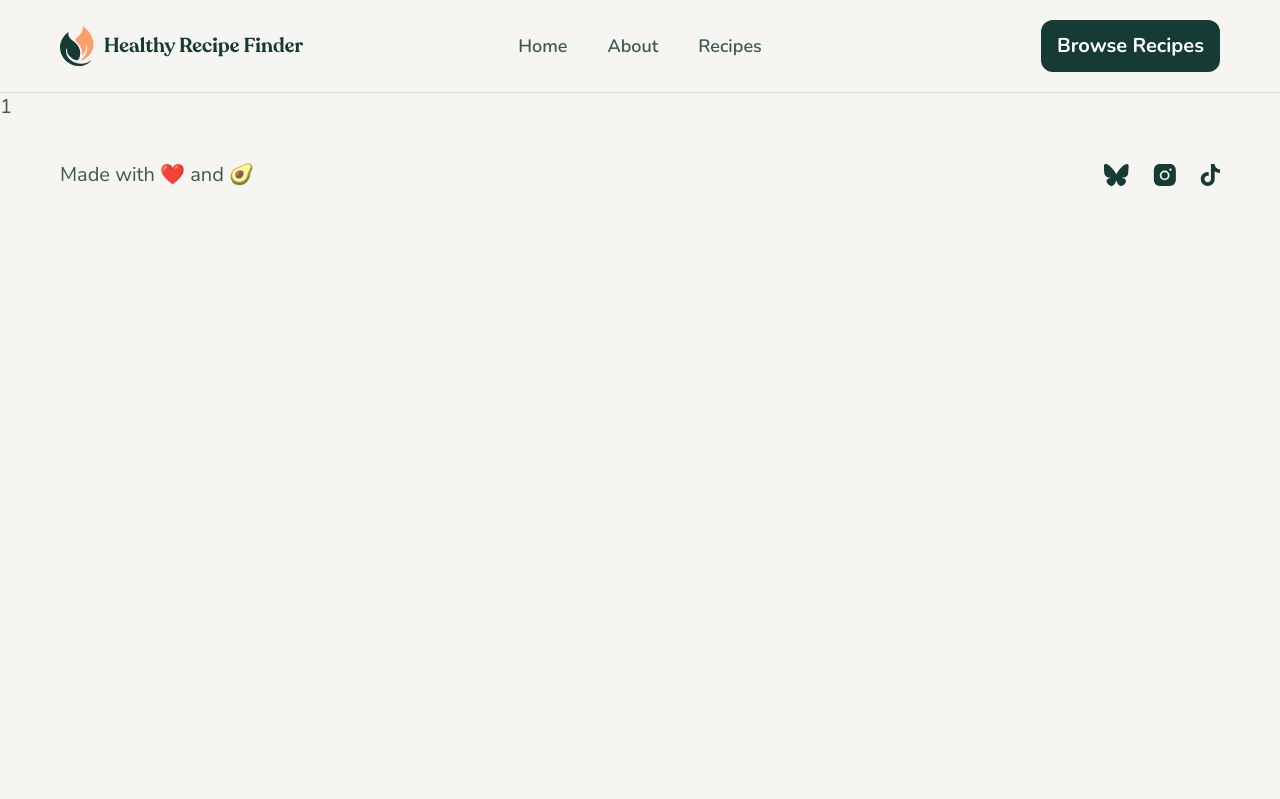
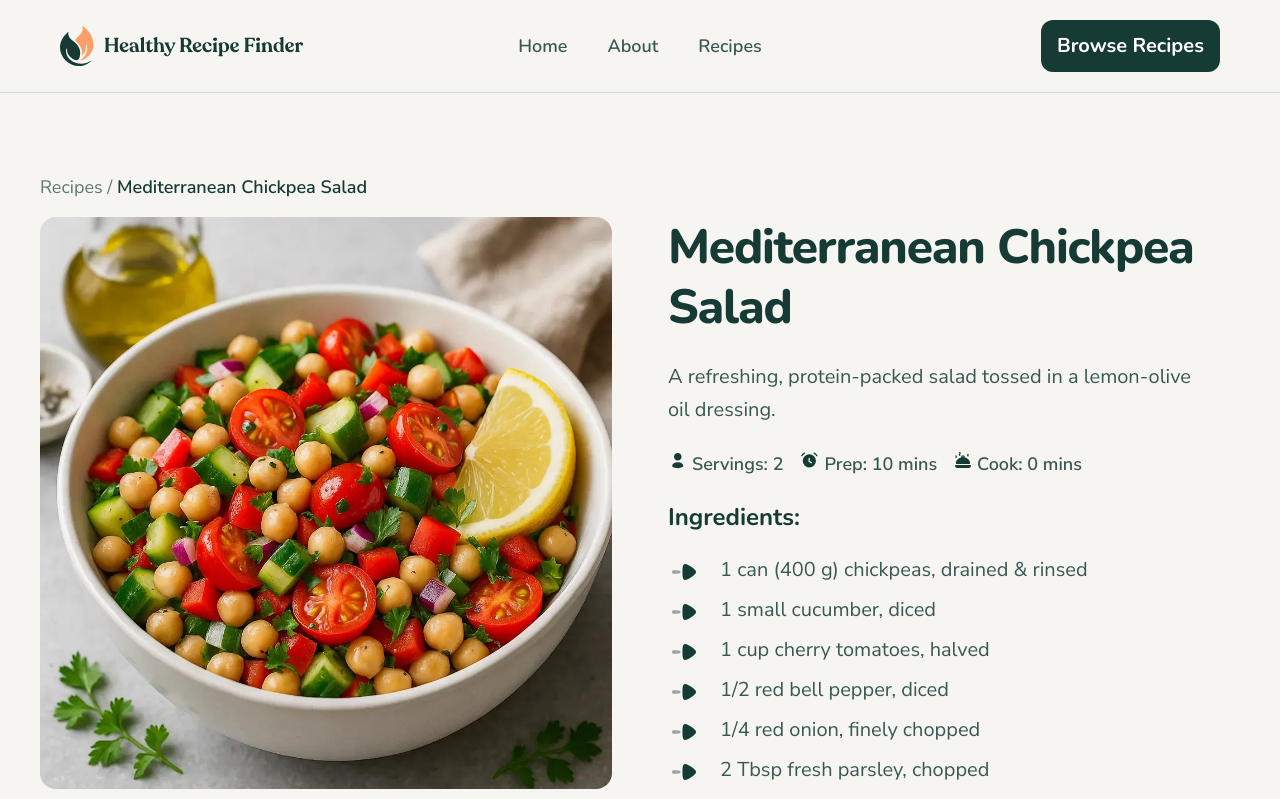
Before and after one commit to jaymiyam/frontend-mentor-recipe-finder, a Next.js app: page /recipes/1 in a window 1280 px wide. Shown: the top 799 px of the page. Built offline with nearby package versions, Linux system fonts and the light colour scheme.

Commit message:
individual recipe page

```diff
--- a/app/about/page.tsx
+++ b/app/about/page.tsx
@@ -1,5 +1,5 @@
 import Image from 'next/image';
-import AboutBulletPoint from '@/components/AboutBulletPoint';
+import BulletPoint from '@/components/BulletPoint';
 import AboutFeatures from '@/components/AboutFeatures';
 import CallToAction from '@/components/CallToAction';
 import ourMission from '@/assets/images/image-about-our-mission-large.webp';
@@ -50,33 +50,33 @@ export default function AboutPage() {
         </div>
       </section>
       <AboutFeatures title="Why we exist">
-        <AboutBulletPoint
+        <BulletPoint
           title="Cut through the noise"
           text="The internet is bursting with recipes, yet most busy cooks still default to take-away or packaged foods. We curate a tight collection of fool-proof dishes so you can skip the scrolling and start cooking."
         />
-        <AboutBulletPoint
+        <BulletPoint
           title="Empower home kitchens."
           text="When you control what goes into your meals, you control how you feel. Every recipe is built around unrefined ingredients and ready in about half an hour of active prep."
         />
-        <AboutBulletPoint
+        <BulletPoint
           title="Make healthy look good."
           text="High-resolution imagery shows you exactly what success looks like—because we eat with our eyes first, and confidence matters."
         />
       </AboutFeatures>
       <AboutFeatures title="Our food philosophy">
-        <AboutBulletPoint
+        <BulletPoint
           title="Whole ingredients first."
           text="Fresh produce, grains, legumes, herbs, and quality fats form the backbone of every recipe."
         />
-        <AboutBulletPoint
+        <BulletPoint
           title="Flavor without compromise."
           text="Spices, citrus, and natural sweetness replace excess salt, sugar, and additives."
         />
-        <AboutBulletPoint
+        <BulletPoint
           title="Respect for time."
           text="Weeknight meals should slot into real schedules; weekend cooking can be leisurely but never wasteful."
         />
-        <AboutBulletPoint
+        <BulletPoint
           title="Sustainable choices."
           text="Short ingredient lists cut down on food waste and carbon footprint, while plant-forward dishes keep things planet-friendly."
         />
--- a/app/recipes/[id]/page.jsx
+++ b/app/recipes/[id]/page.jsx
@@ -1,6 +1,155 @@
+import recipes from '@/data.json';
+import BulletPoint from '@/components/BulletPoint.tsx';
+import RecipeCard from '@/components/RecipeCard.tsx';
+import Image from 'next/image';
+import Link from 'next/link';
+
 const RecipePage = async ({ params }) => {
   const { id } = await params;
-  return <p>{id}</p>;
+
+  const recipe = recipes.find((r) => String(r.id) === id);
+
+  if (!recipe) {
+    return <p>Recipe not found.</p>;
+  }
+
+  const moreRecipes = recipes
+    .filter((r) => String(r.id) !== id) //filter out current recipe
+    .sort(() => 0.5 - Math.random()) //use a random +ve/-ve number to shuffle recipes
+    .slice(0, 3); //slice and pick out first 3 recipes
+
+  return (
+    <section>
+      <div className="max-w-[1200px] mx-auto">
+        <div className="py-20 border-b border-b-neutral-200">
+          <div className="mb-4 text-lg">
+            <Link href="/recipes" className="opacity-80">
+              Recipes /{' '}
+            </Link>
+            <span className="text-neutral-900 font-semibold">
+              {recipe.title}
+            </span>
+          </div>
+          <div className="grid grid-cols-2 gap-14">
+            <div className="relative">
+              <Image
+                src={recipe.image.large}
+                width={1236}
+                height={1200}
+                alt=""
+                className="rounded-2xl"
+              />
+            </div>
+            <div className="flex flex-col gap-6 items-start justify-center">
+              <h2 className="font-heading text-neutral-900 tracking-tight font-extrabold text-5xl leading-tight">
+                {recipe.title}
+              </h2>
+              <p className="text-xl max-w-[45ch] leading-relaxed">
+                {recipe.overview}
+              </p>
+              <div className="flex flex-wrap gap-4 text-base">
+                <span className="flex gap-1 shrink-0 font-semibold text-lg">
+                  <svg
+                    xmlns="http://www.w3.org/2000/svg"
+                    width="20"
+                    height="20"
+                    fill="none"
+                    viewBox="0 0 20 20"
+                  >
+                    <path
+                      fill="#163A34"
+                      fillRule="evenodd"
+                      d="M9.76 10.595c2.08 0 3.76-1.68 3.76-3.76.08-2.08-1.6-3.76-3.76-3.76-2.08 0-3.76 1.68-3.76 3.76s1.68 3.76 3.76 3.76ZM15.28 15.636c-.24-.88-.72-1.68-1.68-2.32-.8-.56-2.08-.96-3.84-.96-3.44 0-5.12 1.6-5.6 3.28-.16.48.08.96.48 1.2 1.44.96 3.2 1.44 5.12 1.44 1.84 0 3.6-.56 5.04-1.44.4-.24.64-.72.48-1.2Z"
+                      clipRule="evenodd"
+                    />
+                  </svg>
+                  Servings: {recipe.servings}
+                </span>
+                <span className="flex gap-1 shrink-0 font-semibold text-lg">
+                  <svg
+                    xmlns="http://www.w3.org/2000/svg"
+                    width="21"
+                    height="20"
+                    fill="none"
+                    viewBox="0 0 21 20"
+                  >
+                    <path
+                      fill="#163A34"
+                      fillRule="evenodd"
+                      d="M13.002 13.088a.618.618 0 0 1-.859.216l-2.275-1.366a.616.616 0 0 1-.308-.534V8.463a.624.624 0 1 1 1.25 0v2.583l1.975 1.192c.3.175.4.558.217.85Zm-2.675-8.892a6.658 6.658 0 0 0-6.65 6.65 6.658 6.658 0 0 0 6.65 6.65 6.658 6.658 0 0 0 6.65-6.65 6.658 6.658 0 0 0-6.65-6.65ZM5.864 3.669a.624.624 0 1 0-.657-1.064A9.665 9.665 0 0 0 2.316 5.36a.625.625 0 0 0 1.032.705 8.422 8.422 0 0 1 2.516-2.396ZM18.349 5.36a9.613 9.613 0 0 0-2.901-2.764.626.626 0 0 0-.654 1.066 8.351 8.351 0 0 1 2.522 2.402.623.623 0 0 0 .868.164.625.625 0 0 0 .165-.868Z"
+                      clipRule="evenodd"
+                    />
+                  </svg>
+                  Prep: {recipe.prepMinutes} mins
+                </span>
+                <span className="flex gap-1 shrink-0 font-semibold text-lg">
+                  <svg
+                    xmlns="http://www.w3.org/2000/svg"
+                    width="20"
+                    height="20"
+                    fill="none"
+                    viewBox="0 0 20 20"
+                  >
+                    <path
+                      fill="#163A34"
+                      d="M7.222 2.097a.625.625 0 1 0-.884.884.37.37 0 0 1 0 .524 1.621 1.621 0 0 0 0 2.293.625.625 0 1 0 .883-.884.37.37 0 0 1 0-.525 1.62 1.62 0 0 0 0-2.292ZM15.461 4.906a.625.625 0 1 0-.883-.884 1.62 1.62 0 0 0 0 2.293.625.625 0 0 0 .883-.885.37.37 0 0 1 0-.524ZM3.503 5.43a.625.625 0 0 0-.884.884.37.37 0 0 1 0 .524.625.625 0 0 0 .884.885 1.62 1.62 0 0 0 0-2.293Z"
+                    />
+                    <path
+                      fill="#163A34"
+                      fillRule="evenodd"
+                      d="M10 5.218c-.955 0-1.727.774-1.727 1.728v.568c-3.156.669-5.525 3.129-5.347 6.095.013.22.195.392.416.392h13.316c.22 0 .403-.172.416-.392.178-2.966-2.192-5.426-5.347-6.095v-.568c0-.954-.774-1.728-1.727-1.728Zm.477 2.13v-.402a.478.478 0 1 0-.954 0v.401a8.45 8.45 0 0 1 .954 0Z"
+                      clipRule="evenodd"
+                    />
+                    <path
+                      fill="#163A34"
+                      d="M2.332 15.07a.915.915 0 0 1 .585-.188h14.166c.21 0 .417.053.585.188a.84.84 0 0 1 .29.488c.07.32-.01.684-.106.972a1.974 1.974 0 0 1-1.872 1.349H4.02a1.973 1.973 0 0 1-1.872-1.349c-.096-.288-.175-.651-.106-.972a.84.84 0 0 1 .29-.488Z"
+                    />
+                  </svg>
+                  Cook: {recipe.cookMinutes} mins
+                </span>
+              </div>
+              <h3 className="font-bold font-heading text-neutral-900 leading-tight text-2xl">
+                Ingredients:
+              </h3>
+              <div className="grid gap-2 mb-4">
+                {recipe.ingredients.map((item, index) => (
+                  <BulletPoint key={index} text={item} noTitle />
+                ))}
+              </div>
+              <h3 className="font-bold font-heading text-neutral-900 leading-tight text-2xl">
+                Instructions:
+              </h3>
+              <div className="grid gap-2 mb-4">
+                {recipe.instructions.map((item, index) => (
+                  <BulletPoint key={index} text={item} noTitle />
+                ))}
+              </div>
+            </div>
+          </div>
+        </div>
+        {/* TODO: More recipes */}
+        <div className="py-20 border-b border-b-neutral-200">
+          <h2 className="font-heading text-neutral-900 tracking-tight font-bold text-4xl leading-tight mb-6">
+            More recipes
+          </h2>
+          <div className="w-full grid grid-cols-3 gap-10 pb-20 border-b border-b-neutral-200">
+            {moreRecipes.map((recipe) => (
+              <RecipeCard
+                key={recipe.id}
+                id={recipe.id.toString()}
+                image={recipe.image.small}
+                title={recipe.title}
+                overview={recipe.overview}
+                servings={recipe.servings}
+                prepTime={recipe.prepMinutes}
+                cookTime={recipe.cookMinutes}
+              />
+            ))}
+          </div>
+        </div>
+      </div>
+    </section>
+  );
 };
 
 export default RecipePage;
--- a/components/AboutBulletPoint.tsx
+++ b/components/BulletPoint.tsx
@@ -1,14 +1,16 @@
-type AboutBulletPointProps = {
-  title: string;
+type BulletPointProps = {
+  title?: string;
   text: string;
+  noTitle?: boolean;
 };
 
-export default function AboutBulletPoint({
+export default function BulletPoint({
   title,
   text,
-}: AboutBulletPointProps) {
+  noTitle,
+}: BulletPointProps) {
   return (
-    <div className="flex gap-5">
+    <div className="flex gap-5 items-start">
       <div>
         <svg
           xmlns="http://www.w3.org/2000/svg"
@@ -29,9 +31,11 @@ export default function AboutBulletPoint({
         </svg>
       </div>
       <div>
-        <h4 className="font-heading font-bold text-neutral-900 text-2xl mb-3">
-          {title}
-        </h4>
+        {!noTitle && (
+          <h4 className="font-heading font-bold text-neutral-900 text-2xl mb-3">
+            {title}
+          </h4>
+        )}
         <p>{text}</p>
       </div>
     </div>
```
